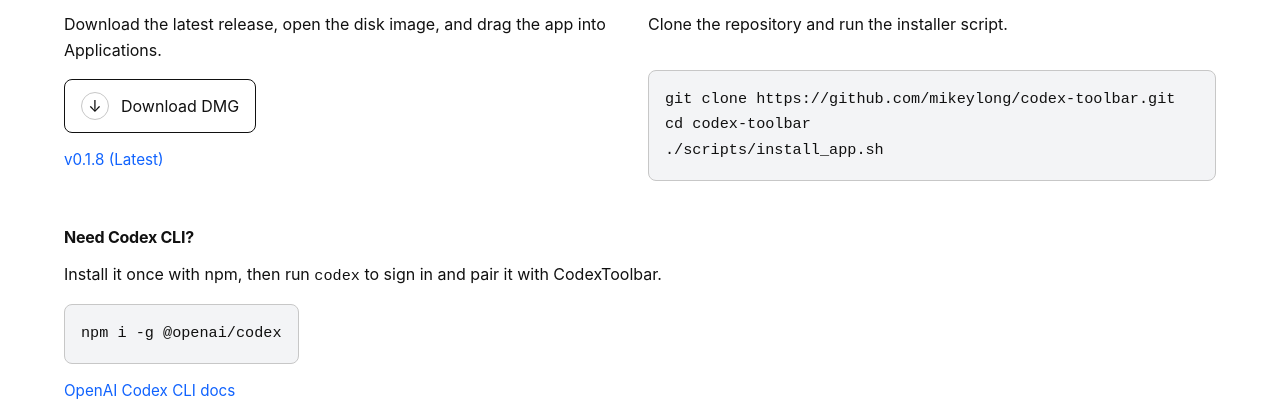
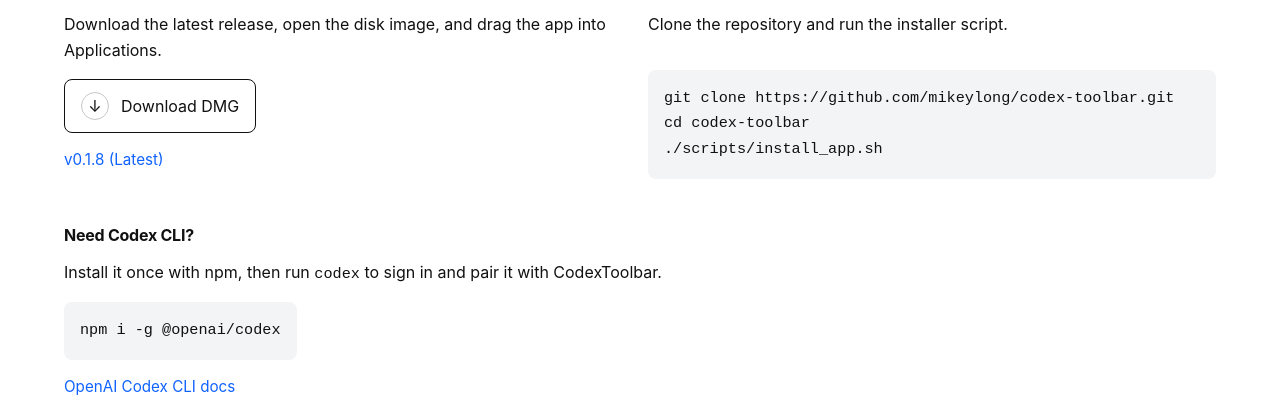
Before and after one commit to mikeylong/codex-toolbar, a plain HTML site: page site/index.html in a window 1280 px wide. Shown: the part 1203-1617 px from the top of the page. Drawn offline with Linux system fonts and the light colour scheme.

Commit message:
Remove code block borders

```diff
--- a/site/styles.css
+++ b/site/styles.css
@@ -116,7 +116,6 @@
 pre {
   overflow-x: auto;
   padding: var(--space-2);
-  border: 1px solid var(--border);
   background: var(--surface-muted);
   border-radius: 8px;
 }
```
